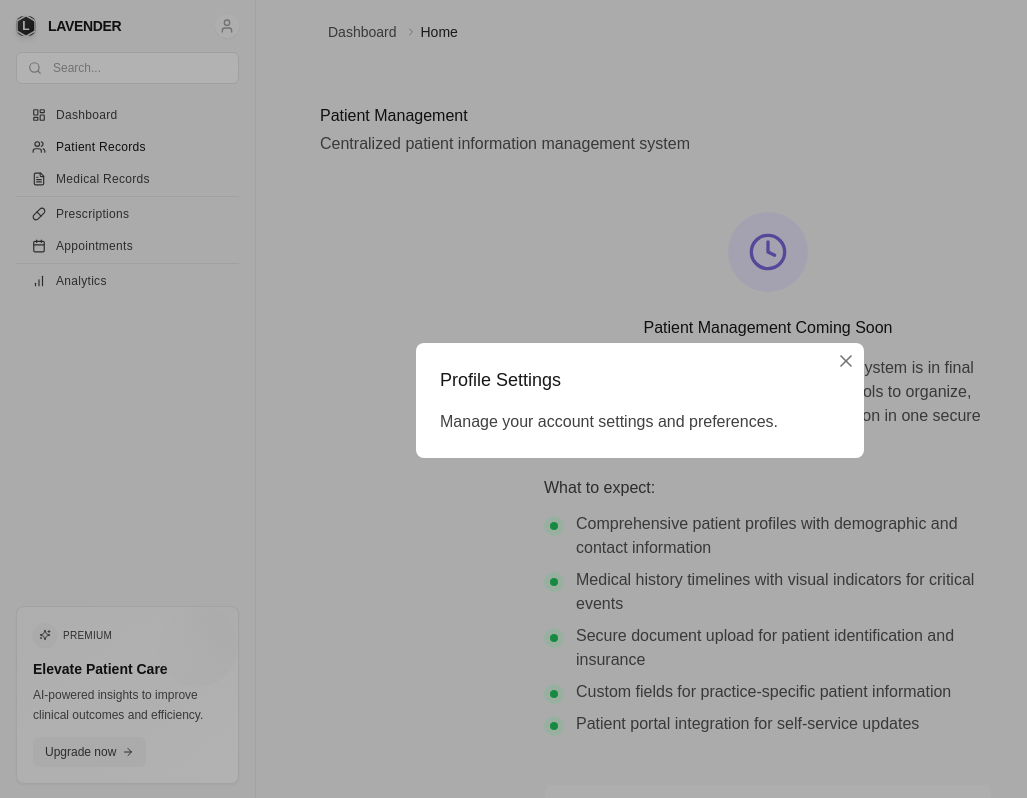
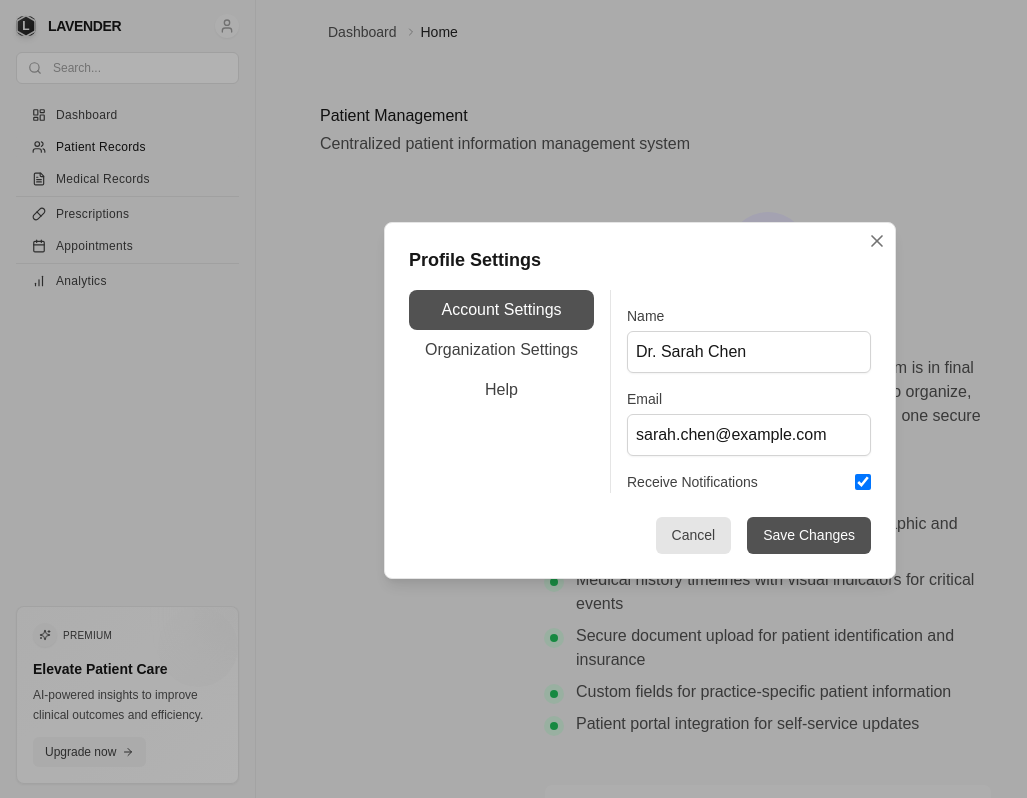
Before and after one commit to fisayorotibi/health-project, a Next.js app: page /patients in a window 1280 px wide. Both pictures are taken after a click on the button "Open user menu". Shown: the whole page, without its empty margins (0-1027 px from the left). Built offline with nearby package versions, Linux system fonts and the light colour scheme; a web font is replaced by a local one.

Commit message:
Enhance Profile Modal UI with grey button colors and improved layout

```diff
--- a/src/components/ui/ProfileModal.tsx
+++ b/src/components/ui/ProfileModal.tsx
@@ -1,4 +1,4 @@
-import React from 'react';
+import React, { useState } from 'react';
 import { Dialog } from '@headlessui/react';
 import { X } from 'lucide-react';
 
@@ -8,17 +8,58 @@ interface ProfileModalProps {
 }
 
 const ProfileModal: React.FC<ProfileModalProps> = ({ isOpen, onClose }) => {
+  const [activeTab, setActiveTab] = useState('account');
+  const [name, setName] = useState('Dr. Sarah Chen');
+  const [email, setEmail] = useState('sarah.chen@example.com');
+  const [notifications, setNotifications] = useState(true);
+
   return (
     <Dialog open={isOpen} onClose={onClose} className="fixed z-50 inset-0 overflow-y-auto">
       <div className="flex items-center justify-center min-h-screen">
         <div className="fixed inset-0 bg-black opacity-30" />
-        <Dialog.Panel className="bg-white dark:bg-gray-800 rounded-lg p-6 w-full max-w-md relative">
+        <Dialog.Panel className="bg-white dark:bg-gray-800 rounded-lg p-6 w-full max-w-lg relative shadow-lg border border-gray-200 dark:border-gray-700">
           <button onClick={onClose} className="absolute top-2 right-2 text-gray-500 hover:text-gray-700">
             <X className="w-5 h-5" />
           </button>
-          <Dialog.Title className="text-lg font-medium text-gray-900 dark:text-gray-100">Profile Settings</Dialog.Title>
-          <div className="mt-4">
-            <p className="text-gray-700 dark:text-gray-300">Manage your account settings and preferences.</p>
+          <Dialog.Title className="text-lg font-semibold text-gray-900 dark:text-gray-100">Profile Settings</Dialog.Title>
+          <div className="mt-4 flex">
+            <div className="flex flex-col mr-4 border-r border-gray-200 dark:border-gray-700 pr-4">
+              <button onClick={() => setActiveTab('account')} className={`py-2 px-4 rounded-lg transition-colors duration-200 ${activeTab === 'account' ? 'bg-gray-600 text-white' : 'text-gray-700 hover:bg-gray-100 dark:hover:bg-gray-700'}`}>Account Settings</button>
+              <button onClick={() => setActiveTab('organization')} className={`py-2 px-4 rounded-lg transition-colors duration-200 ${activeTab === 'organization' ? 'bg-gray-600 text-white' : 'text-gray-700 hover:bg-gray-100 dark:hover:bg-gray-700'}`}>Organization Settings</button>
+              <button onClick={() => setActiveTab('help')} className={`py-2 px-4 rounded-lg transition-colors duration-200 ${activeTab === 'help' ? 'bg-gray-600 text-white' : 'text-gray-700 hover:bg-gray-100 dark:hover:bg-gray-700'}`}>Help</button>
+            </div>
+            <div className="flex-1 mt-4 space-y-4">
+              {activeTab === 'account' && (
+                <>
+                  <div>
+                    <label className="block text-sm font-medium text-gray-700 dark:text-gray-300">Name</label>
+                    <input type="text" value={name} onChange={(e) => setName(e.target.value)} className="mt-1 block w-full border border-gray-300 rounded-md shadow-sm focus:ring focus:ring-blue-500 dark:bg-gray-700 dark:border-gray-600 dark:text-gray-200 p-2" placeholder="Enter your name" />
+                  </div>
+                  <div>
+                    <label className="block text-sm font-medium text-gray-700 dark:text-gray-300">Email</label>
+                    <input type="email" value={email} onChange={(e) => setEmail(e.target.value)} className="mt-1 block w-full border border-gray-300 rounded-md shadow-sm focus:ring focus:ring-blue-500 dark:bg-gray-700 dark:border-gray-600 dark:text-gray-200 p-2" placeholder="Enter your email" />
+                  </div>
+                  <div className="flex items-center justify-between">
+                    <label className="block text-sm font-medium text-gray-700 dark:text-gray-300">Receive Notifications</label>
+                    <input type="checkbox" checked={notifications} onChange={() => setNotifications(!notifications)} className="h-4 w-4 text-blue-600 border-gray-300 rounded focus:ring-blue-500 dark:bg-gray-700 dark:border-gray-600" />
+                  </div>
+                </>
+              )}
+              {activeTab === 'organization' && (
+                <div>
+                  <p className="text-gray-700 dark:text-gray-300">Organization settings content goes here.</p>
+                </div>
+              )}
+              {activeTab === 'help' && (
+                <div>
+                  <p className="text-gray-700 dark:text-gray-300">Help content goes here.</p>
+                </div>
+              )}
+            </div>
+          </div>
+          <div className="mt-6 flex justify-end space-x-4">
+            <button onClick={onClose} className="inline-flex justify-center px-4 py-2 text-sm font-medium text-gray-700 bg-gray-200 rounded-md hover:bg-gray-300 dark:bg-gray-800 dark:text-gray-200 dark:hover:bg-gray-700">Cancel</button>
+            <button className="inline-flex justify-center px-4 py-2 text-sm font-medium text-white bg-gray-600 rounded-md hover:bg-gray-700">Save Changes</button>
           </div>
         </Dialog.Panel>
       </div>
```
